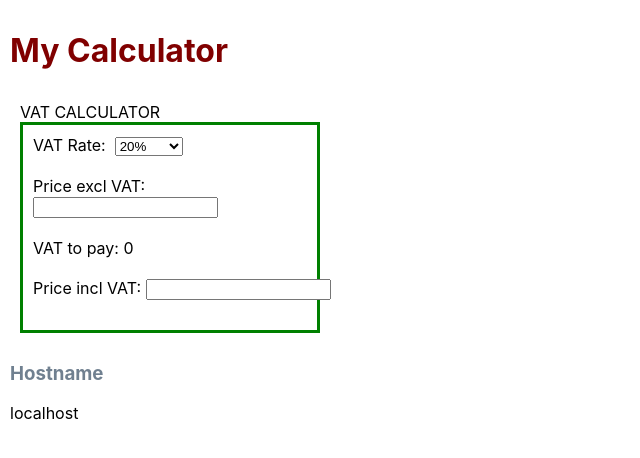
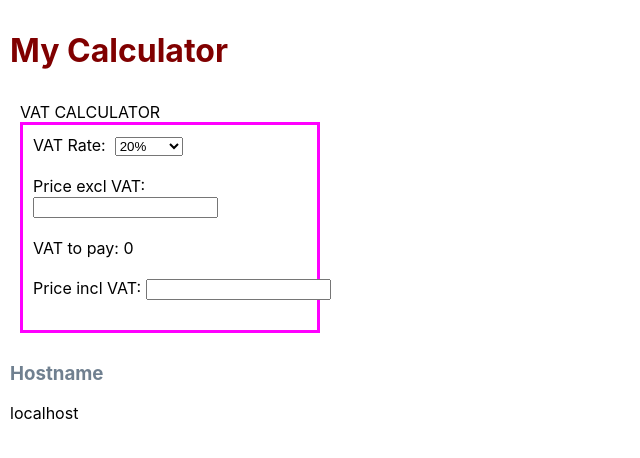
Before and after one commit to vpkhandavalli/lbg-pipeline-complete-2, a React (Create React App) app: page / in a window 1280 px wide. Shown: the top 458 px of the page, without its empty margins (0-640 px from the left). Built offline with nearby package versions, Linux system fonts and the light colour scheme.

Commit message:
updated replicas to 4 and changed colour to magenta

```diff
--- a/deployment.yaml
+++ b/deployment.yaml
@@ -5,7 +5,7 @@ metadata:
   labels:
     app: lbgcalc
 spec:
-  replicas: 2
+  replicas: 4
   selector:
     matchLabels:
       app: lbgcalc
--- a/src/App.css
+++ b/src/App.css
@@ -4,7 +4,7 @@
 }
 
 .colour-border{
-  border: 3px solid green;
+  border: 3px solid magenta;
   padding: 10px;
 }
 
```
